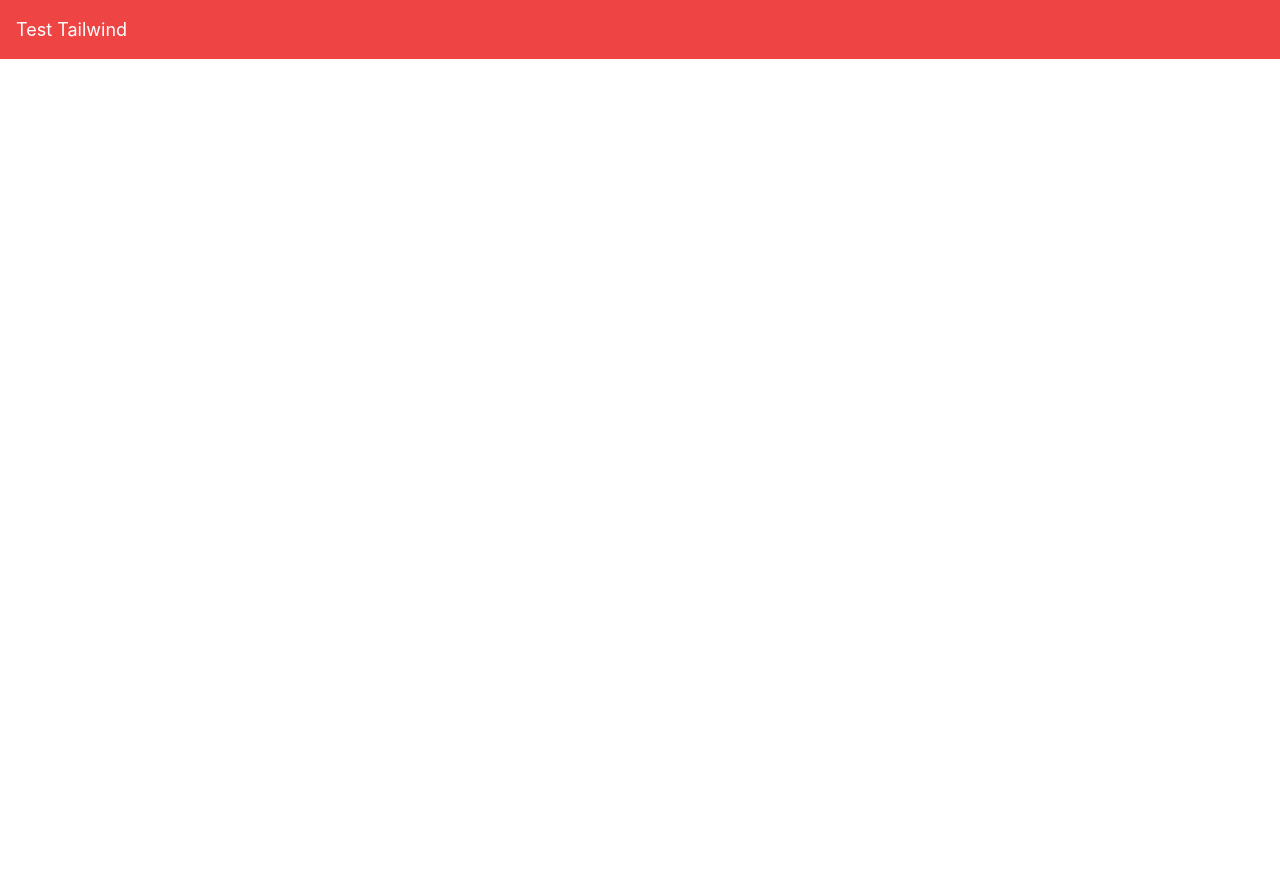
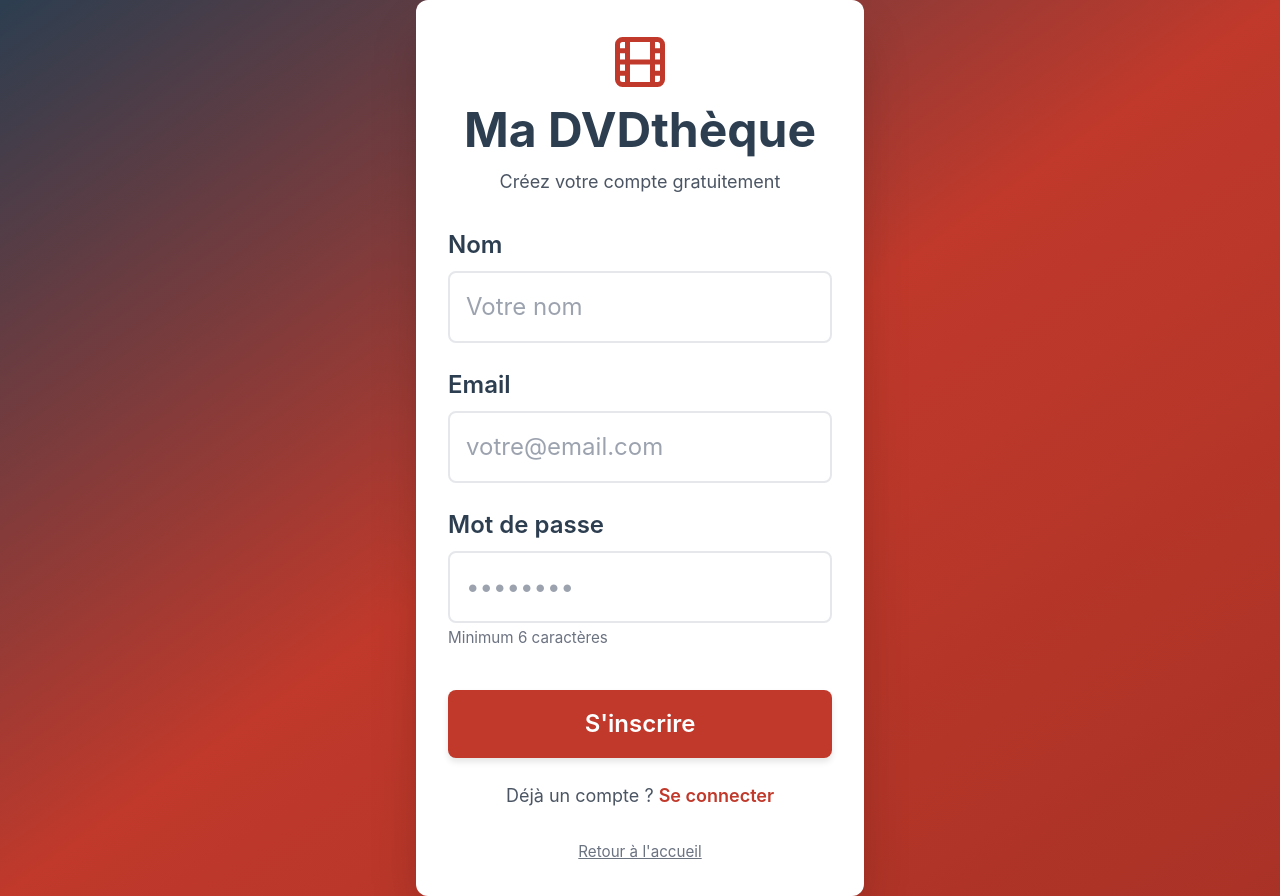
Before and after one commit to Harmajabb/my-dvdtheque-FRONT, a React (Vite) app: page /register in a window 1280 px wide. Before the commit the page ends 800 px from the top, so only its background shows below. Built offline with nearby package versions, Linux system fonts and the light colour scheme.

Commit message:
feature - login and register page are working with back and tailwind of hell

```diff
--- a/package.json
+++ b/package.json
@@ -16,6 +16,7 @@
 	"dependencies": {
 		"@axe-core/react": "^4.11.1",
 		"axios": "^1.13.5",
+		"lucide-react": "^0.563.0",
 		"react": "^19.2.0",
 		"react-dom": "^19.2.0",
 		"react-router-dom": "^7.13.0"
--- a/src/App.tsx
+++ b/src/App.tsx
@@ -1,7 +1,31 @@
 import "./App.css";
+import { BrowserRouter, Navigate, Route, Routes } from "react-router-dom";
+import { ProtectedRoute } from "./components/Root/ProtectedRoute";
+import { AuthProvider } from "./context/AuthContext";
+import Login from "./pages/Login/Login";
+import Register from "./pages/Register/Register";
 
 function App() {
-  return <div className="bg-red-500 text-white p-4">Test Tailwind</div>;
+  return (
+    <AuthProvider>
+      <BrowserRouter>
+        <Routes>
+          <Route path="/login" element={<Login />} />
+          <Route path="/register" element={<Register />} />
+          <Route
+            path="/"
+            element={
+              <ProtectedRoute>
+                <Navigate to="/dvds" replace />
+              </ProtectedRoute>
+            }
+          />
+          {/* Redirige toutes les routes non définies vers la page d'accueil ou une page 404 personnalisée */}
+          <Route path="*" element={<Navigate to="/" replace />} />
+        </Routes>
+      </BrowserRouter>
+    </AuthProvider>
+  );
 }
 
 export default App;
--- a/src/pages/Login/Login.tsx
+++ b/src/pages/Login/Login.tsx
@@ -0,0 +1,128 @@
+import axios from "axios";
+import { Film } from "lucide-react";
+import { useState } from "react";
+import { Link, useNavigate } from "react-router-dom";
+import { useAuth } from "../../context/AuthContext";
+
+function Login() {
+  const [email, setEmail] = useState("");
+  const [password, setPassword] = useState("");
+  const [error, setError] = useState("");
+  const [loading, setLoading] = useState(false);
+
+  const { login } = useAuth();
+  const navigate = useNavigate();
+
+  const handleSubmit = async (e: React.SyntheticEvent) => {
+    e.preventDefault();
+    setError("");
+    setLoading(true);
+
+    try {
+      await login(email, password);
+      navigate("/");
+    } catch (err: unknown) {
+      const message = axios.isAxiosError(err)
+        ? ((err.response?.data as { error?: string })?.error ??
+          "Erreur de connexion")
+        : "Erreur de connexion";
+
+      setError(message);
+    } finally {
+      setLoading(false);
+    }
+  };
+
+  return (
+    <main className="min-h-screen flex items-center justify-center bg-gradient-to-br from-primary via-accent to-accent-hover px-4">
+      <div className="w-full max-w-md">
+        <div className="bg-white rounded-lg shadow-2xl p-8">
+          {/* Logo / Titre */}
+          <header className="text-center mb-8">
+            <div className="text-4xl font-bold text-accent mb-2 flex justify-center">
+              <Film size={60} aria-hidden="true" />
+            </div>
+            <h1 className="text-3xl font-bold text-primary">Ma DVDthèque</h1>
+            <p className="text-gray-600 mt-2">
+              Connectez-vous à votre collection
+            </p>
+          </header>
+
+          {/* Message d'erreur */}
+          {error && (
+            <div role="alert" aria-live="assertive" className="bg-red-50 border-l-4 border-danger text-danger px-4 py-3 rounded mb-6">
+              <p className="font-medium">{error}</p>
+            </div>
+          )}
+
+          {/* Formulaire */}
+          <form onSubmit={handleSubmit} className="space-y-6" aria-label="Formulaire de connexion">
+            <div className="form-group">
+              <label htmlFor="email" className="form-label">
+                Email
+              </label>
+              <input
+                id="email"
+                type="email"
+                value={email}
+                onChange={(e) => setEmail(e.target.value)}
+                required
+                autoComplete="email"
+                className="form-input"
+                placeholder="votre@email.com"
+              />
+            </div>
+
+            <div className="form-group">
+              <label htmlFor="password" className="form-label">
+                Mot de passe
+              </label>
+              <input
+                id="password"
+                type="password"
+                value={password}
+                onChange={(e) => setPassword(e.target.value)}
+                required
+                autoComplete="current-password"
+                className="form-input"
+                placeholder="••••••••"
+              />
+            </div>
+
+            <button
+              type="submit"
+              disabled={loading}
+              aria-busy={loading}
+              className="btn btn-primary w-full"
+            >
+              {loading ? "Connexion..." : "Se connecter"}
+            </button>
+          </form>
+
+          {/* Lien inscription */}
+          <nav aria-label="Navigation" className="mt-6 text-center">
+            <p className="text-gray-600">
+              Pas encore de compte ?{" "}
+              <Link
+                to="/register"
+                className="text-accent font-semibold hover:text-accent-hover transition-colors"
+                tabIndex={0}
+              >
+                S'inscrire
+              </Link>
+            </p>
+            <Link
+              to="/"
+              className="inline-block mt-4 text-sm text-gray-500 underline hover:text-primary transition-colors"
+              tabIndex={0}
+            >
+              Retour à l'accueil
+            </Link>
+          </nav>
+        </div>
+      </div>
+    </main>
+  );
+}
+
+export default Login;
--- a/src/pages/Register/Register.tsx
+++ b/src/pages/Register/Register.tsx
@@ -0,0 +1,147 @@
+import axios from "axios";
+import { Film } from "lucide-react";
+import { useState } from "react";
+import { Link, useNavigate } from "react-router-dom";
+import { useAuth } from "../../context/AuthContext";
+
+function Register() {
+  const [email, setEmail] = useState("");
+  const [password, setPassword] = useState("");
+  const [nom, setNom] = useState("");
+  const [error, setError] = useState("");
+  const [loading, setLoading] = useState(false);
+
+  const { register } = useAuth();
+  const navigate = useNavigate();
+
+  const handleSubmit = async (e: React.SyntheticEvent) => {
+    e.preventDefault();
+    setError("");
+    setLoading(true);
+
+    try {
+      await register(nom, email, password);
+      navigate("/");
+    } catch (err: unknown) {
+      const message = axios.isAxiosError(err)
+        ? ((err.response?.data as { error?: string })?.error ??
+          "Erreur de l'inscription")
+        : "Erreur de l'inscription";
+
+      setError(message);
+    } finally {
+      setLoading(false);
+    }
+  };
+
+  return (
+    <main className="min-h-screen flex items-center justify-center bg-gradient-to-br from-primary via-accent to-accent-hover px-4">
+      <div className="w-full max-w-md">
+        <div className="bg-white rounded-lg shadow-2xl p-8">
+          {/* Logo / Titre */}
+          <header className="text-center mb-8">
+            <div className="text-4xl font-bold text-accent mb-2 flex justify-center">
+              <Film size={60} aria-hidden="true" />
+            </div>
+            <h1 className="text-3xl font-bold text-primary">Ma DVDthèque</h1>
+            <p className="text-gray-600 mt-2">
+              Créez votre compte gratuitement
+            </p>
+          </header>
+
+          {/* Message d'erreur */}
+          {error && (
+            <div role="alert" aria-live="assertive" className="bg-red-50 border-l-4 border-danger text-danger px-4 py-3 rounded mb-6">
+              <p className="font-medium">{error}</p>
+            </div>
+          )}
+
+          {/* Formulaire */}
+          <form onSubmit={handleSubmit} className="space-y-6" aria-label="Formulaire d'inscription">
+            <div className="form-group">
+              <label htmlFor="nom" className="form-label">
+                Nom
+              </label>
+              <input
+                id="nom"
+                type="text"
+                value={nom}
+                onChange={(e) => setNom(e.target.value)}
+                required
+                className="form-input"
+                placeholder="Votre nom"
+              />
+            </div>
+
+            <div className="form-group">
+              <label htmlFor="email" className="form-label">
+                Email
+              </label>
+              <input
+                id="email"
+                type="email"
+                value={email}
+                onChange={(e) => setEmail(e.target.value)}
+                required
+                autoComplete="email"
+                className="form-input"
+                placeholder="votre@email.com"
+              />
+            </div>
+
+            <div className="form-group">
+              <label htmlFor="password" className="form-label">
+                Mot de passe
+              </label>
+              <input
+                id="password"
+                type="password"
+                value={password}
+                onChange={(e) => setPassword(e.target.value)}
+                required
+                autoComplete="new-password"
+                minLength={6}
+                className="form-input"
+                placeholder="••••••••"
+                aria-describedby="password-hint"
+              />
+              <p id="password-hint" className="text-sm text-gray-500 mt-1">Minimum 6 caractères</p>
+            </div>
+
+            <button
+              type="submit"
+              disabled={loading}
+              aria-busy={loading}
+              className="btn btn-primary w-full"
+            >
+              {loading ? "Inscription..." : "S'inscrire"}
+            </button>
+          </form>
+
+          {/* Lien connexion */}
+          <nav aria-label="Navigation" className="mt-6 text-center">
+            <p className="text-gray-600">
+              Déjà un compte ?{" "}
+              <Link
+                to="/login"
+                className="text-accent font-semibold hover:text-accent-hover transition-colors"
+                tabIndex={0}
+              >
+                Se connecter
+              </Link>
+            </p>
+            <Link
+              to="/"
+              className="inline-block mt-4 text-sm text-gray-500 underline hover:text-primary transition-colors"
+              tabIndex={0}
+            >
+              Retour à l'accueil
+            </Link>
+          </nav>
+        </div>
+      </div>
+    </main>
+  );
+}
+
+export default Register;
--- a/src/services/api.ts
+++ b/src/services/api.ts
@@ -1,7 +1,7 @@
 import axios from "axios";
 import type { AuthUser, Dvd, DvdListResponse } from "../types";
 
-const API_BASE_URL = "http://localhost:3000/api";
+const API_BASE_URL = "http://localhost:5000/api";
 
 // Axios instance with default config
 const api = axios.create({
--- a/tailwind.config.js
+++ b/tailwind.config.js
@@ -5,7 +5,7 @@ export default {
     extend: {
       colors: {
         primary: { DEFAULT: "#2C3E50", light: "#34495E", dark: "#1A252F" },
-        accent: { DEFAULT: "#E74C3C", hover: "#C0392B" },
+        accent: { DEFAULT: "#C0392B", hover: "#A93226" },
         success: "#27AE60",
         warning: "#F39C12",
         danger: "#E74C3C",
```
Also changed, not shown: src/pages/Landing/Landing.tsx (added), 1 other file (tests, documents, lock files or other folders).
